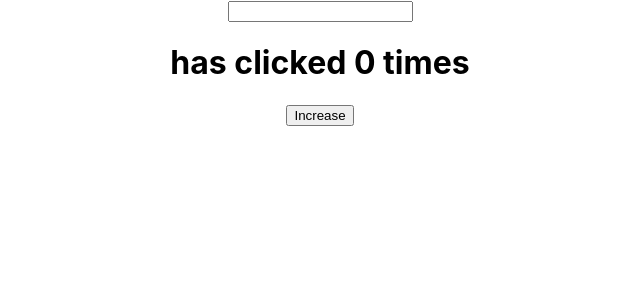
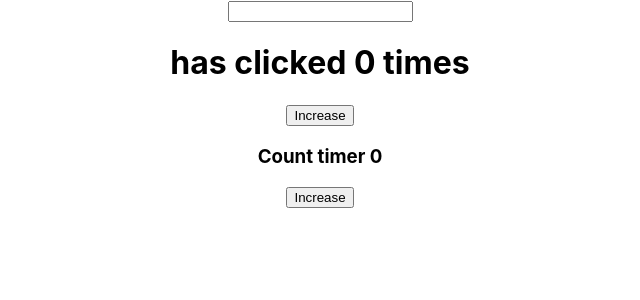
Before and after one commit to AnnaIerchenko/react_hooks, a React (Create React App) app: page / in a window 1280 px wide. Shown: the top 300 px of the page, without its empty margins (320-960 px from the left). Built offline with nearby package versions, Linux system fonts and the light colour scheme.

Commit message:
useEffect

```diff
--- a/src/App.js
+++ b/src/App.js
@@ -1,10 +1,12 @@
 import './App.css';
 import Counter from './components/Counter';
+import Timer from './components/Timer';
 
 function App() {
   return (
     <div className="App">
       <Counter />
+      <Timer />
     </div>
   );
 }
--- /dev/null
+++ b/src/components/Timer.js
@@ -0,0 +1,21 @@
+import React, { useEffect, useState } from 'react'
+
+const Timer = () => {
+  const [count, setCount] = useState(0)
+  useEffect(() => {
+    console.log('Run useEffect', count)
+    //cleanup function
+    return () => {
+      console.log('CLean up', count)
+    }
+  }, [count])
+
+  return (
+    <div>
+      <h3>Count timer {count}</h3>
+      <button onClick={() => setCount(count + 1)}>Increase</button>
+    </div>
+  )
+}
+
+export default Timer
```
